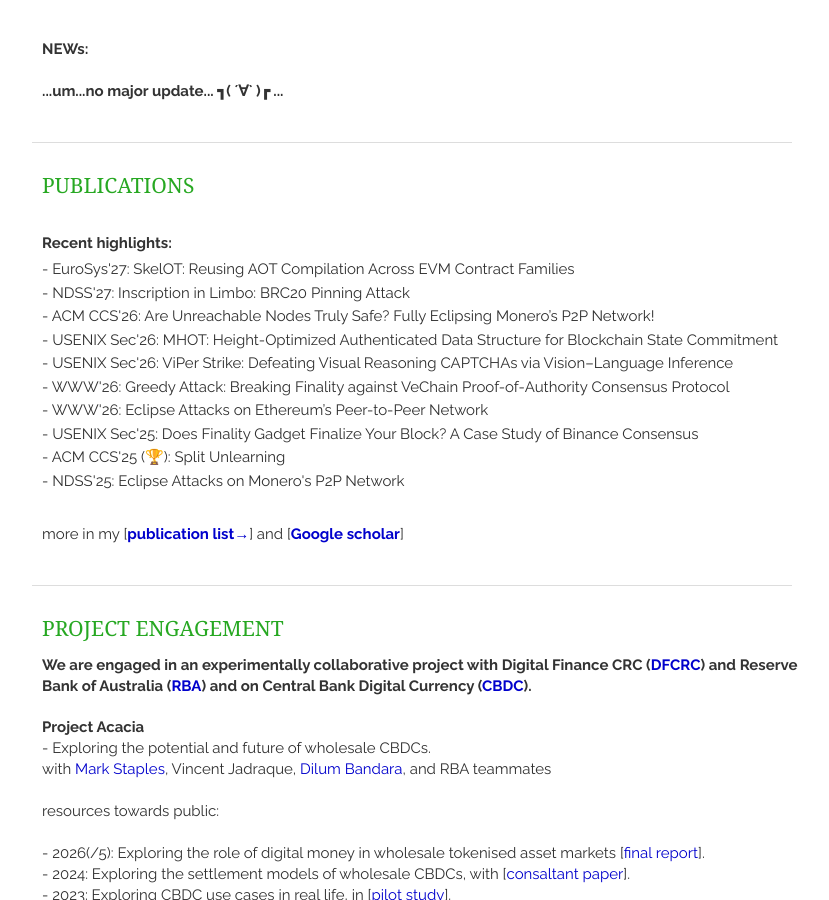
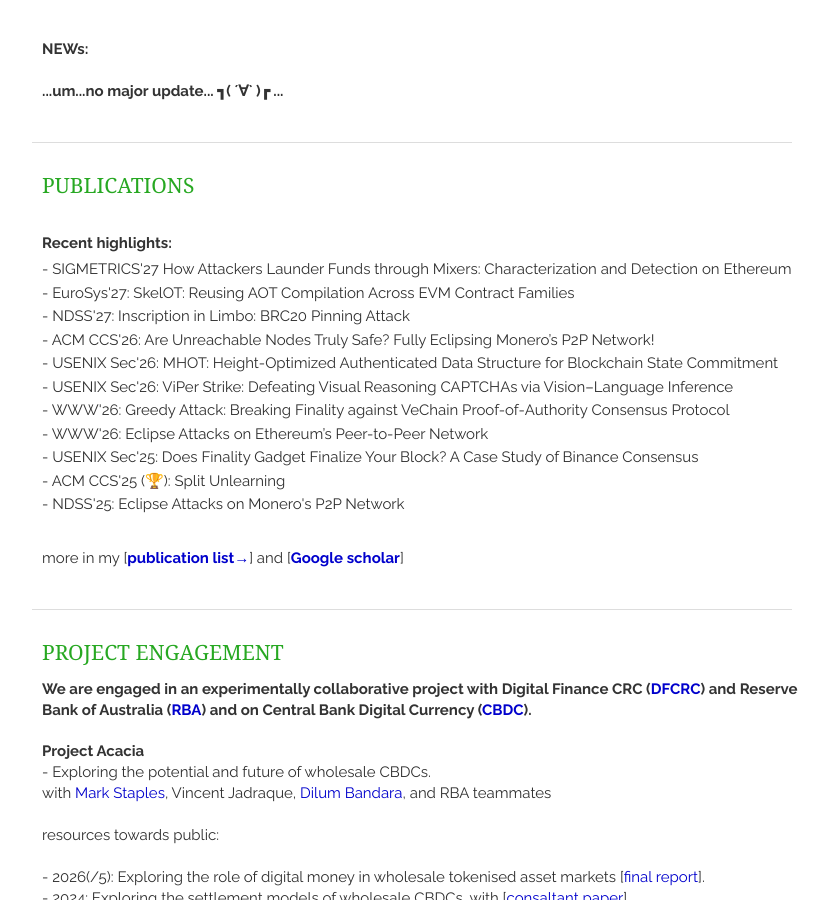
Before and after one commit to qinwang-git/qinwang-git.github.io, a Jekyll site: the page built from index.html, in a window 1280 px wide and 900 px high, scrolled down 499 px. Shown: the whole window, without its empty margins (318-1147 px from the left). Built offline with Jekyll 4.4.1, drawn with Linux system fonts in a browser that asks for light colours; nearby versions of some CDN libraries; a script that is not in the unit is left out; the list of posts is cut into pages by our own code.

Commit message:
Update publications_summary.html

```diff
--- a/_includes/publications_summary.html
+++ b/_includes/publications_summary.html
@@ -6,6 +6,7 @@
     <br>
     <p style="margin: 0 0 6px 0;"><strong>Recent highlights:</strong></p>
     <ul style="margin: 0 0 12px 0; padding-left: 0; list-style-position: inside;">
+     <li style="margin: 0 0 4px 0; line-height: 1.3;">- SIGMETRICS'27 How Attackers Launder Funds through Mixers: Characterization and Detection on Ethereum
      <li style="margin: 0 0 4px 0; line-height: 1.3;">- EuroSys'27: SkelOT: Reusing AOT Compilation Across EVM Contract Families </li>
      <li style="margin: 0 0 4px 0; line-height: 1.3;">- NDSS'27:  Inscription in Limbo: BRC20 Pinning Attack </li>
      <li style="margin: 0 0 4px 0; line-height: 1.3;">- ACM CCS'26: Are Unreachable Nodes Truly Safe? Fully Eclipsing Monero’s P2P Network! </li>
```
